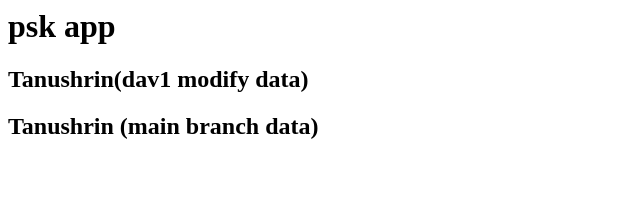
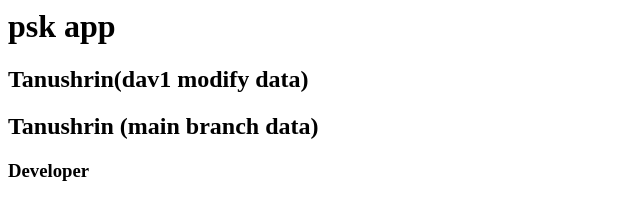
Before and after one commit to tanushripsk/pskappProject, a plain HTML site: page index.html in a window 1280 px wide. Shown: the whole page, without its empty margins (0-640 px from the left). Drawn offline with Linux system fonts and the light colour scheme.

Commit message:
developer in h3

```diff
--- a/index.html
+++ b/index.html
@@ -1,3 +1,4 @@
 <h1>psk app</h1>
 <h2>Tanushrin(dav1 modify data)</h2>
 <h2>Tanushrin (main branch data)</h2>
+<h3>Developer</h3>
```
